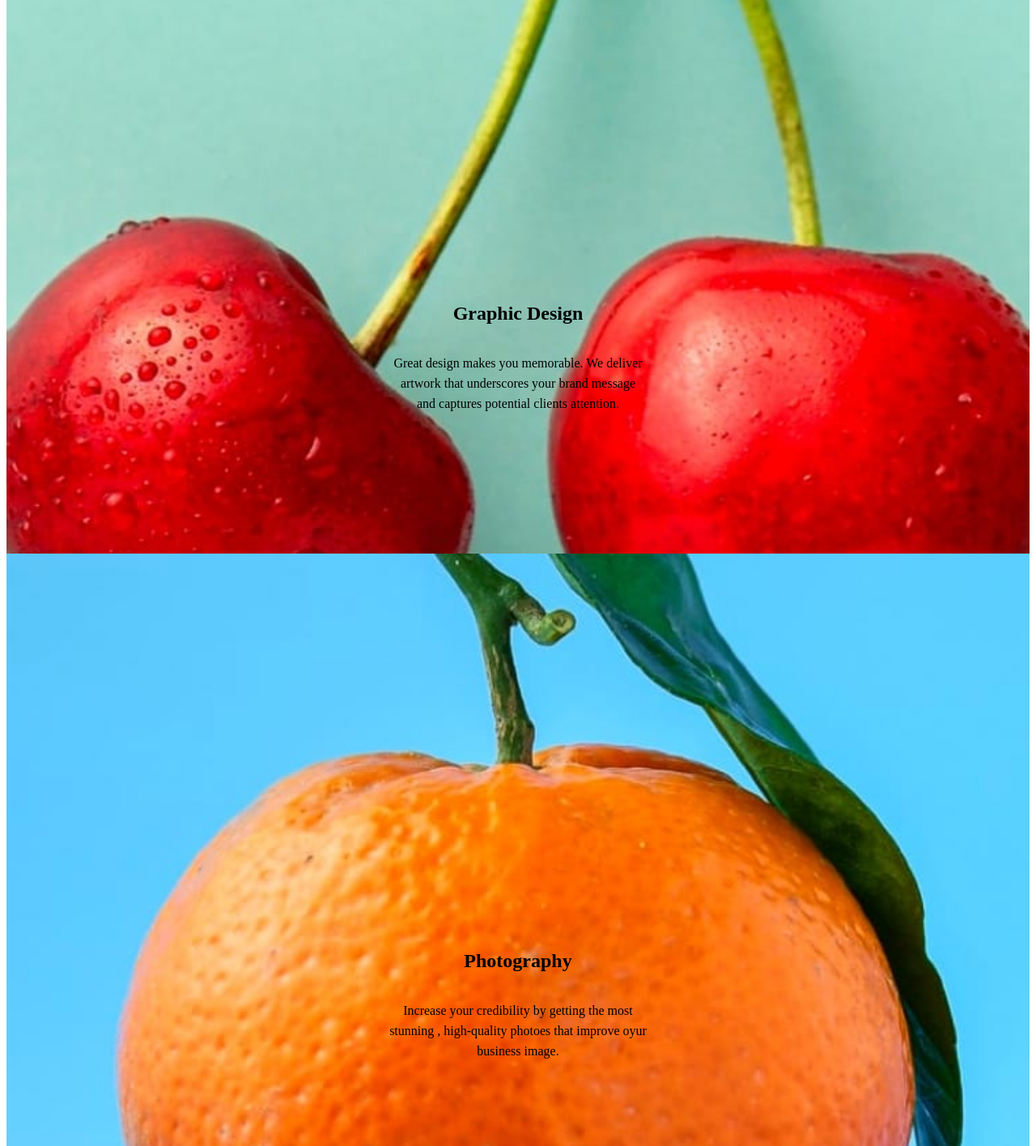
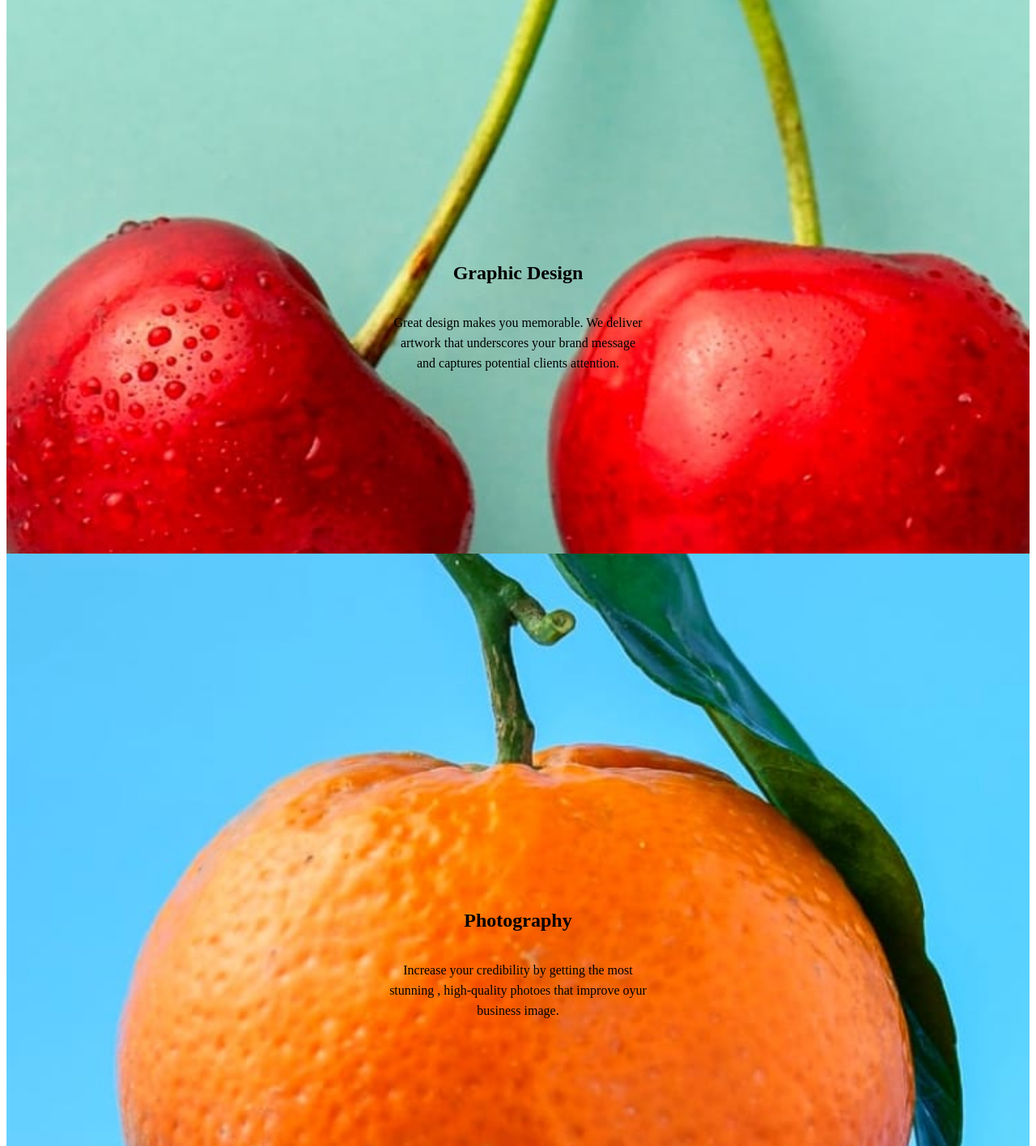
Before and after one commit to Fereshte-Mousavi/Fereshte-Mousavi.github.io, a plain HTML site: page index.html in a window 1280 px wide. Shown: the part 3420-4836 px from the top of the page at 81% size. Drawn offline with Linux system fonts and the light colour scheme.

Commit message:
sixversion

```diff
--- a/style.css
+++ b/style.css
@@ -71,13 +71,16 @@ body {
   background-size: 100%;
   height: 50em;
   text-align: center;
-
 }
 .title-cherry{
     margin-top: 10em;
     display: inline-block;
-    padding-top: 250px;
+    padding-top: 200px;
     padding-bottom: 15px;
+
+}
+.cherry-exp{
+  padding-bottom: 100px;
 }
 .orange-image {
   background-image: url("mobile/image-photography.jpg");
@@ -91,7 +94,7 @@ body {
 .title-orange{
   margin-top: 10em;
     display: inline-block;
-    padding-top: 250px;
+    padding-top: 200px;
     padding-bottom: 15px;
 }
 .people {
```
